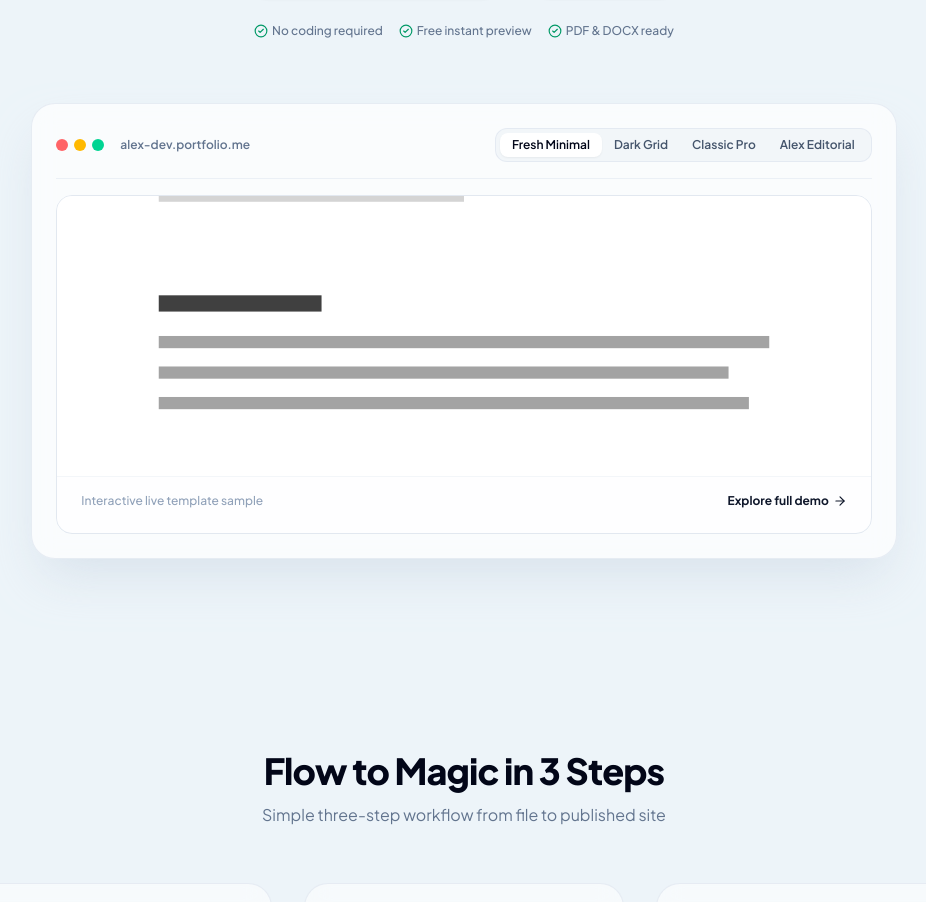
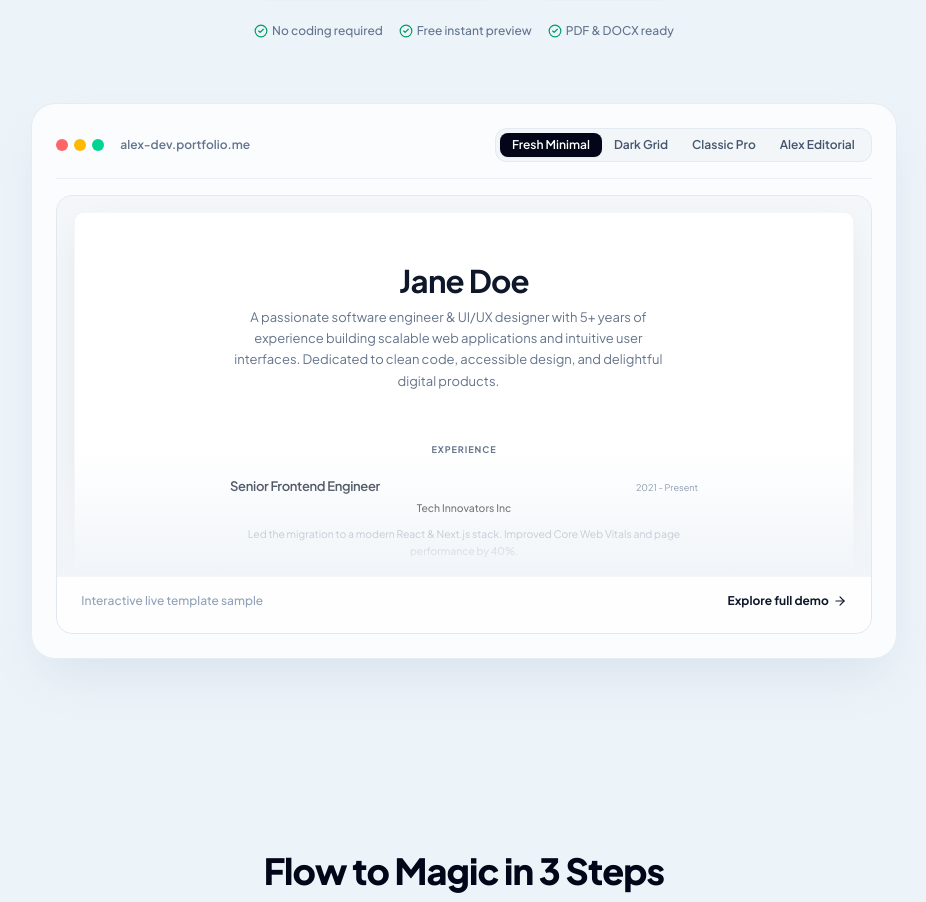
Before and after one commit to kaushalsahu07/resume, a React (Vite) app in the folder frontend/: page / in a window 1280 px wide. Shown: the part 670-1572 px from the top of the page, without its empty margins (176-1102 px from the left). Built offline with nearby package versions, Linux system fonts and the light colour scheme; no server answers.

Commit message:
feat: add Demo and Landing pages to frontend application

```diff
--- a/frontend/src/components/templates/index.ts
+++ b/frontend/src/components/templates/index.ts
@@ -42,6 +42,29 @@ export const templates: TemplateDefinition[] = Object.entries(templateModules).m
   }
 );
 
-export const getTemplateById = (id: string): TemplateDefinition => {
-  return templates.find(t => t.id === id) || templates[0];
+export const getTemplateById = (id?: string): TemplateDefinition => {
+  if (!id) return templates[0];
+  const normalizedId = id.toLowerCase().trim();
+
+  // 1. Exact ID match (e.g. 'fresh-minimal', 'dark-grid')
+  const exactMatch = templates.find(t => t.id.toLowerCase() === normalizedId);
+  if (exactMatch) return exactMatch;
+
+  // 2. Exact Name match (e.g. 'Fresh Minimal', 'Dark Grid')
+  const nameMatch = templates.find(t => t.name.toLowerCase() === normalizedId);
+  if (nameMatch) return nameMatch;
+
+  // 3. Normalized / alias match (e.g. 'fresh', 'dark', 'classic', 'alex', 'dark_grid')
+  const cleanTarget = normalizedId.replace(/[^a-z0-9]/g, '');
+  const fuzzyMatch = templates.find(t => {
+    const cleanTId = t.id.replace(/[^a-z0-9]/g, '');
+    const cleanTName = t.name.toLowerCase().replace(/[^a-z0-9]/g, '');
+    return cleanTId === cleanTarget ||
+           cleanTId.startsWith(cleanTarget) ||
+           cleanTarget.startsWith(cleanTId) ||
+           cleanTName.startsWith(cleanTarget);
+  });
+  if (fuzzyMatch) return fuzzyMatch;
+
+  return templates[0];
 };
--- a/frontend/src/pages/Demo.tsx
+++ b/frontend/src/pages/Demo.tsx
@@ -4,7 +4,7 @@ import { Sparkles, ArrowLeft, ArrowRight } from 'lucide-react'
 import { templates, getTemplateById } from '../components/templates'
 import type { Portfolio } from '../types/portfolio'
 
-const mockPortfolio: Portfolio = {
+export const mockPortfolio: Portfolio = {
   id: 'demo-1',
   slug: 'demo',
   templateId: 'dark-grid',
--- a/frontend/src/pages/Landing.tsx
+++ b/frontend/src/pages/Landing.tsx
@@ -6,14 +6,19 @@ import {
   Smartphone, Palette, Wand2
 } from 'lucide-react'
 import { useAuth } from '../hooks/useAuth'
-import freshSvg from '../components/templates/fresh-minimal.svg'
-import darkSvg from '../components/templates/dark-grid.svg'
-import classicSvg from '../components/templates/classic-professional.svg'
-import alexSvg from '../components/templates/alex-editorial.svg'
+import { getTemplateById } from '../components/templates'
+import { mockPortfolio } from './Demo'
+
+const PREVIEW_TEMPLATES = [
+  { id: 'fresh-minimal', name: 'Fresh Minimal' },
+  { id: 'dark-grid', name: 'Dark Grid' },
+  { id: 'classic-professional', name: 'Classic Pro' },
+  { id: 'alex-editorial', name: 'Alex Editorial' },
+]
 
 export default function Landing() {
   const { user, logout } = useAuth()
-  const [activePreviewTemplate, setActivePreviewTemplate] = useState<'fresh' | 'dark' | 'classic' | 'alex'>('fresh')
+  const [activePreviewTemplate, setActivePreviewTemplate] = useState<string>('fresh-minimal')
   const [openFaq, setOpenFaq] = useState<number | null>(null)
 
   const toggleFaq = (index: number) => {
@@ -167,40 +172,39 @@ export default function Landing() {
 
               {/* Template Switcher Tabs */}
               <div className="flex flex-wrap justify-center sm:flex-nowrap gap-1 sm:gap-0 bg-slate-100/90 p-1 rounded-xl border border-slate-200/80">
-                <button
-                  onClick={() => setActivePreviewTemplate('fresh')}
-                  className={`px-3 py-1 text-xs font-semibold rounded-lg transition-all ${activePreviewTemplate === 'fresh' ? 'bg-white text-slate-950 shadow-xs' : 'text-slate-600 hover:text-slate-900'}`}
-                >
-                  Fresh Minimal
-                </button>
-                <button
-                  onClick={() => setActivePreviewTemplate('dark')}
-                  className={`px-3 py-1 text-xs font-semibold rounded-lg transition-all ${activePreviewTemplate === 'dark' ? 'bg-slate-950 text-white shadow-xs' : 'text-slate-600 hover:text-slate-900'}`}
-                >
-                  Dark Grid
-                </button>
-                <button
-                  onClick={() => setActivePreviewTemplate('classic')}
-                  className={`px-3 py-1 text-xs font-semibold rounded-lg transition-all ${activePreviewTemplate === 'classic' ? 'bg-white text-slate-950 shadow-xs' : 'text-slate-600 hover:text-slate-900'}`}
-                >
-                  Classic Pro
-                </button>
-                <button
-                  onClick={() => setActivePreviewTemplate('alex')}
-                  className={`px-3 py-1 text-xs font-semibold rounded-lg transition-all ${activePreviewTemplate === 'alex' ? 'bg-white text-slate-950 shadow-xs' : 'text-slate-600 hover:text-slate-900'}`}
-                >
-                  Alex Editorial
-                </button>
+                {PREVIEW_TEMPLATES.map((t) => (
+                  <button
+                    key={t.id}
+                    type="button"
+                    onClick={() => setActivePreviewTemplate(t.id)}
+                    className={`px-3 py-1 text-xs font-semibold rounded-lg transition-all ${
+                      activePreviewTemplate === t.id
+                        ? 'bg-slate-950 text-white shadow-xs'
+                        : 'text-slate-600 hover:text-slate-900 hover:bg-slate-200/50'
+                    }`}
+                  >
+                    {t.name}
+                  </button>
+                ))}
               </div>
             </div>
 
             {/* Showcase Viewport */}
             <div className="rounded-2xl overflow-hidden transition-all duration-300 min-h-[280px] sm:min-h-[320px] flex flex-col justify-between bg-slate-100 border border-slate-200 relative">
-              <div className="flex-1 w-full h-full relative min-h-[280px]">
-                {activePreviewTemplate === 'fresh' && <img src={freshSvg} alt="Fresh Minimal" className="absolute inset-0 w-full h-full object-cover" />}
-                {activePreviewTemplate === 'dark' && <img src={darkSvg} alt="Dark Grid" className="absolute inset-0 w-full h-full object-cover" />}
-                {activePreviewTemplate === 'classic' && <img src={classicSvg} alt="Classic Pro" className="absolute inset-0 w-full h-full object-cover" />}
-                {activePreviewTemplate === 'alex' && <img src={alexSvg} alt="Alex Editorial" className="absolute inset-0 w-full h-full object-cover" />}
+              <div className="flex-1 w-full h-full relative min-h-[300px] sm:min-h-[380px] bg-slate-50/50 overflow-hidden">
+                {/* Centered Scaled Wrapper */}
+                <div className="absolute top-4 left-1/2 transition-all duration-500 z-0" style={{ transform: 'translateX(-50%)' }}>
+                  <div className="w-[1200px] origin-top scale-[0.28] sm:scale-[0.45] md:scale-[0.55] lg:scale-[0.65] pointer-events-none transition-all duration-500">
+                    <div className="bg-white rounded-t-2xl shadow-[0_20px_60px_-15px_rgba(0,0,0,0.1)] border border-slate-200/60 overflow-hidden min-h-[1000px]">
+                      {(() => {
+                        const TemplateComponent = getTemplateById(activePreviewTemplate).component
+                        return <TemplateComponent key={activePreviewTemplate} portfolio={{ ...mockPortfolio, templateId: activePreviewTemplate }} />
+                      })()}
+                    </div>
+                  </div>
+                </div>
+                {/* Smooth Fade Out */}
+                <div className="absolute bottom-0 left-0 w-full h-32 bg-gradient-to-t from-slate-100 to-transparent pointer-events-none z-10" />
               </div>
               <div className="pt-4 px-6 pb-6 border-t border-slate-200/40 flex items-center justify-between bg-white/90 backdrop-blur z-10">
                 <span className="text-xs font-medium text-slate-400">Interactive live template sample</span>
```
